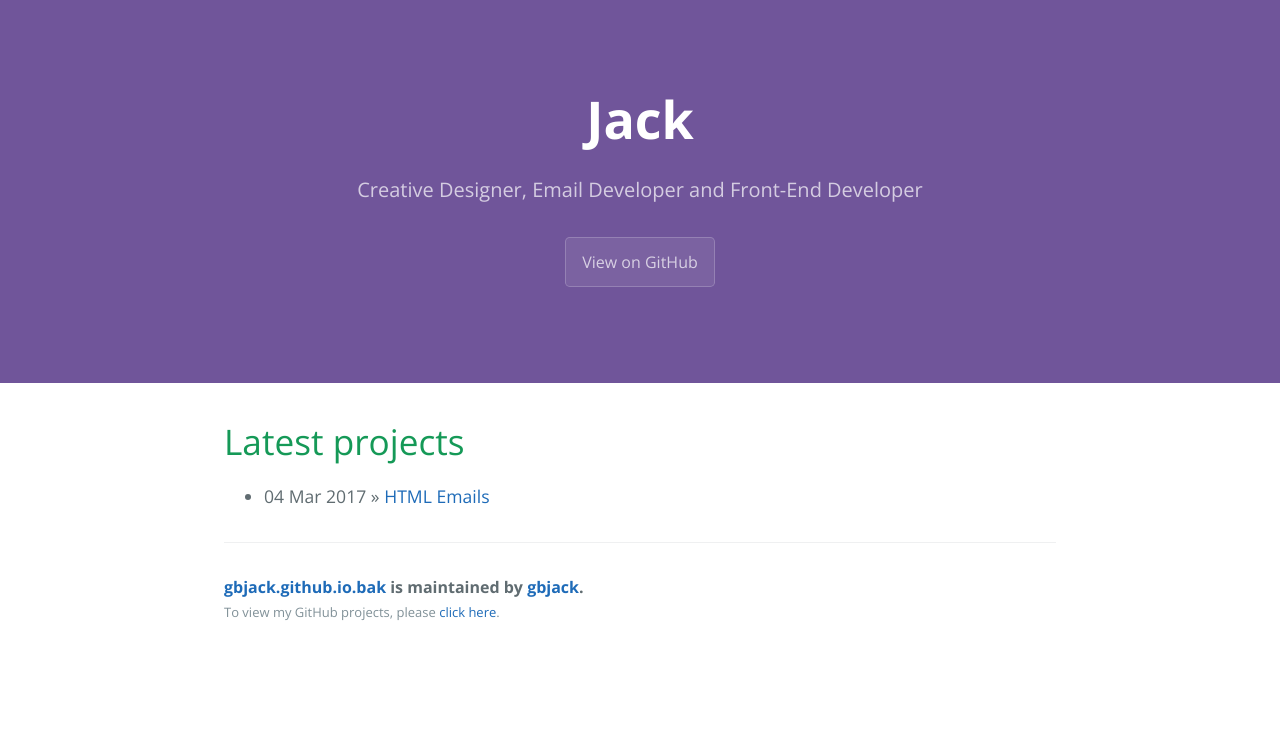
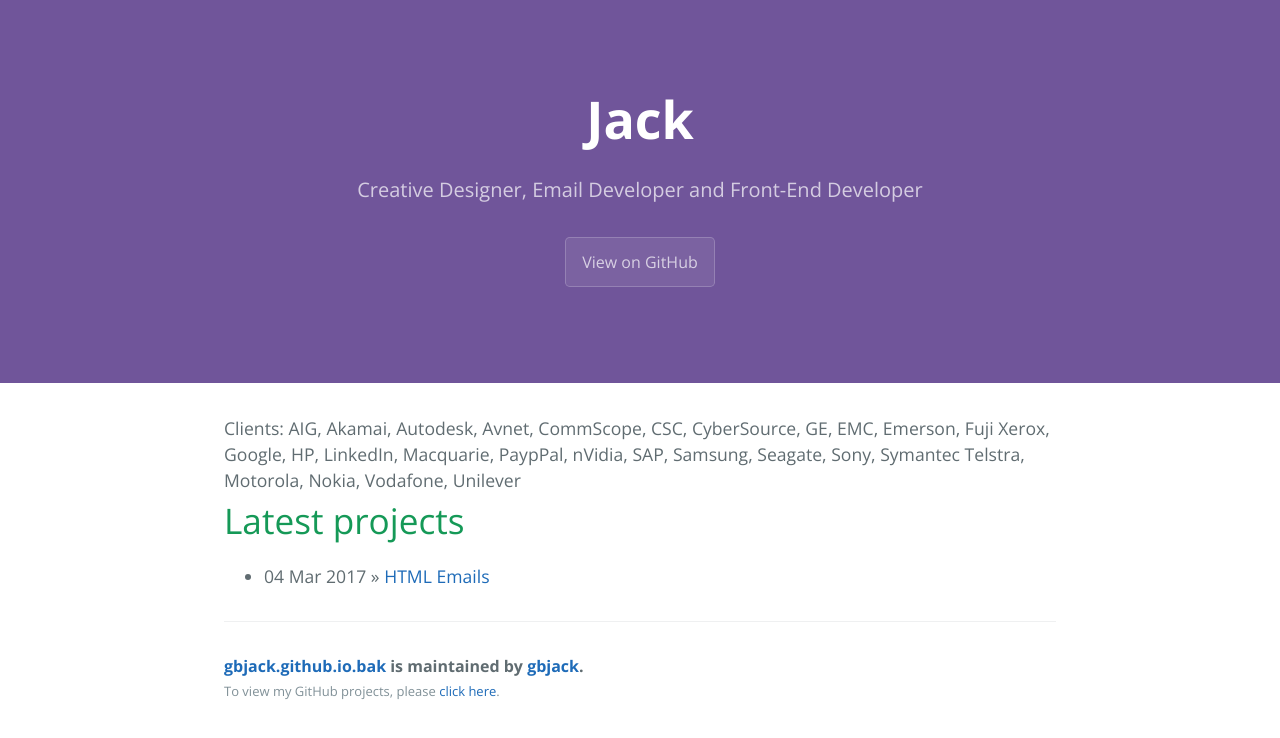
Before and after one commit to gbjack/gbjack.github.io.bak, a Jekyll site: the page built from index.html, in a window 1280 px wide. Shown: the top 738 px of the page. Built offline with Jekyll 4.4.1, drawn with Linux system fonts in a browser that asks for light colours; the list of posts is cut into pages by our own code.

Commit message:
add info

```diff
--- a/index.html
+++ b/index.html
@@ -1,7 +1,10 @@
 ---
 layout: default
-title: Latest projects
+title: WHO I  WORK WITH
 ---
+<div class="">
+  Clients: AIG, Akamai, Autodesk, Avnet, CommScope, CSC, CyberSource, GE, EMC, Emerson, Fuji Xerox, Google, HP, LinkedIn, Macquarie, PaypPal, nVidia, SAP, Samsung, Seagate, Sony, Symantec Telstra, Motorola, Nokia, Vodafone, Unilever
+</div>
 
 <div class="post">
   {{ content }}
```
